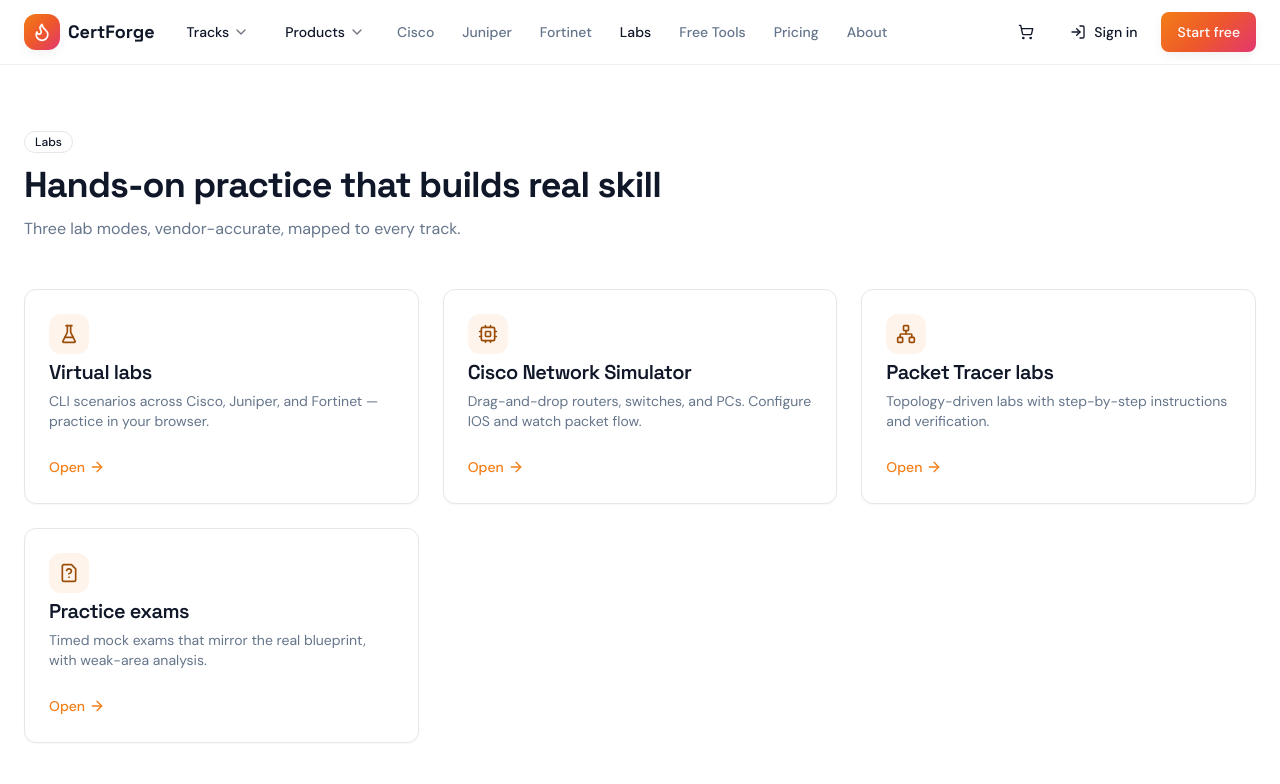
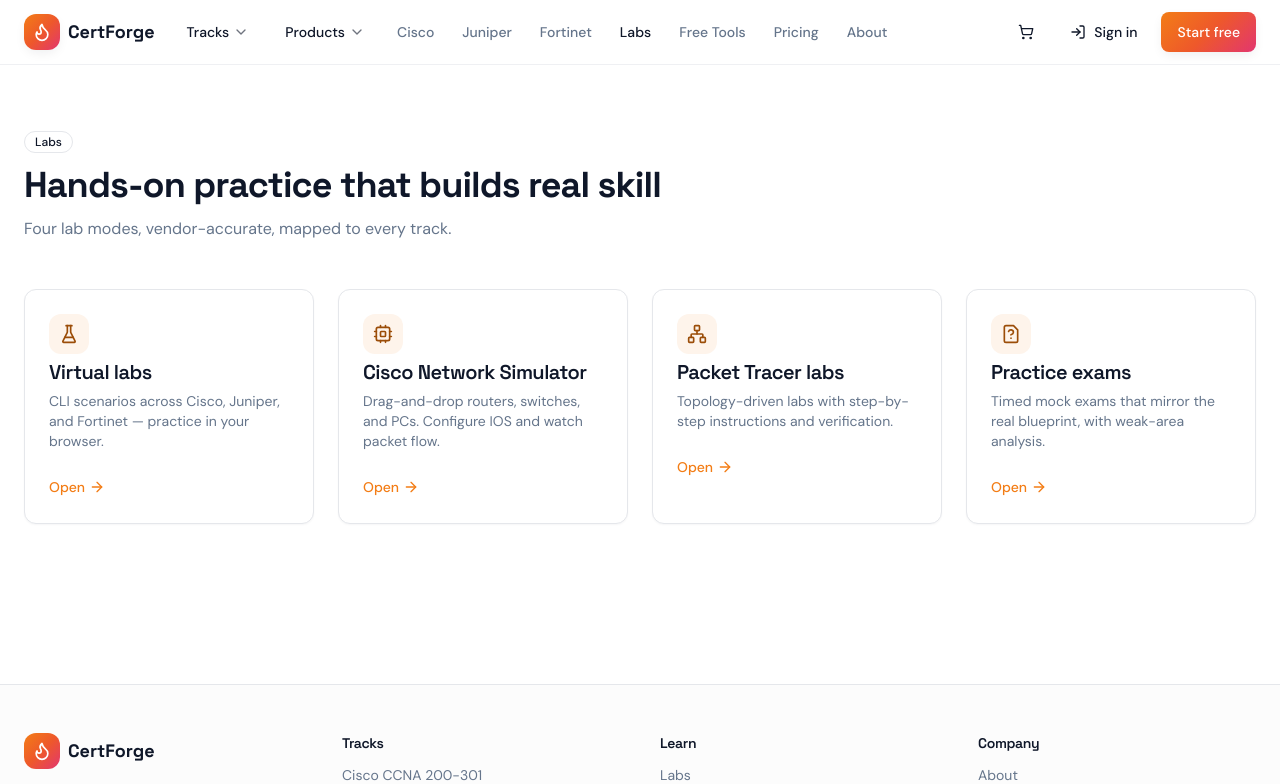
Before and after one commit to clakeh-source/kellionstechguide, a React (Vite) app: page /labs in a window 1280 px wide. Shown: the top 784 px of the page. Built offline with nearby package versions, Linux system fonts and the light colour scheme.

Commit message:
Changes
Co-authored-by: clakeh-source <226401297+clakeh-source@users.noreply.github.com>

```diff
--- a/src/pages/Labs.tsx
+++ b/src/pages/Labs.tsx
@@ -19,9 +19,9 @@ export default function Labs() {
         <header className="max-w-2xl mb-12 space-y-3">
           <Badge variant="outline">Labs</Badge>
           <h1 className="text-4xl font-display font-bold tracking-tight">Hands-on practice that builds real skill</h1>
-          <p className="text-muted-foreground">Three lab modes, vendor-accurate, mapped to every track.</p>
+          <p className="text-muted-foreground">Four lab modes, vendor-accurate, mapped to every track.</p>
         </header>
-        <div className="grid gap-6 md:grid-cols-3">
+        <div className="grid gap-6 md:grid-cols-2 lg:grid-cols-4">
           {sections.map((s) => (
             <Link key={s.to} to={s.to} className="group">
               <Card className="h-full transition-all hover:-translate-y-1 hover:shadow-lg">
```
